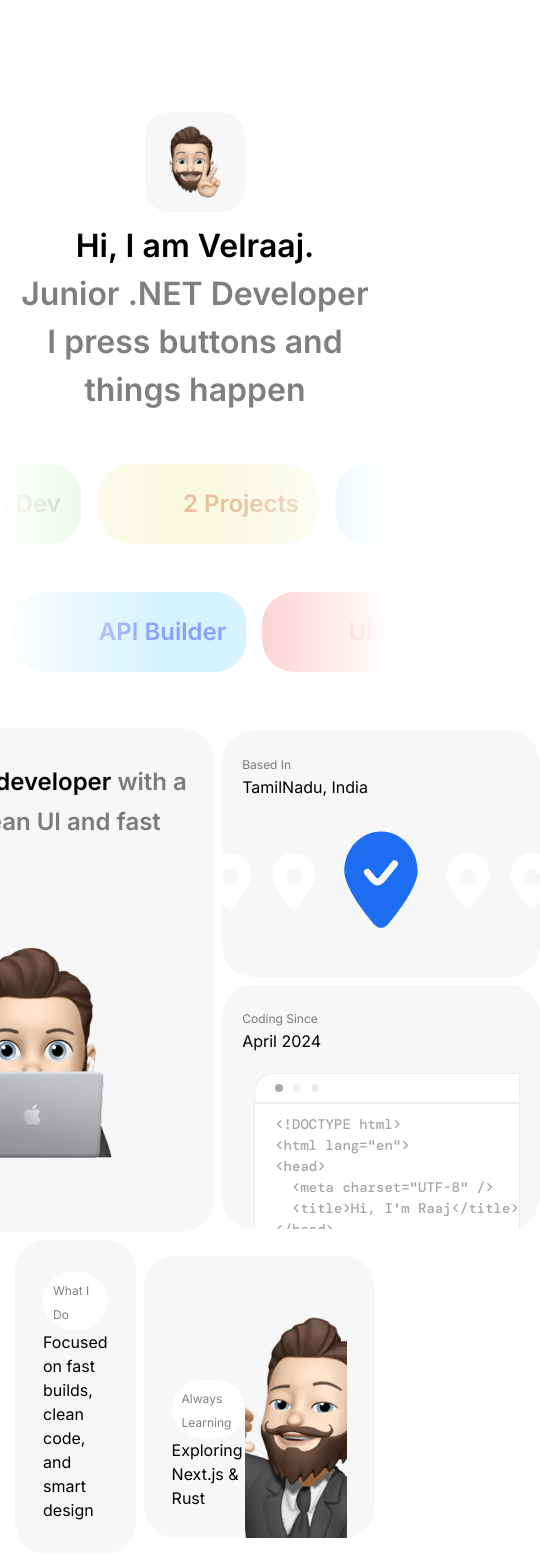
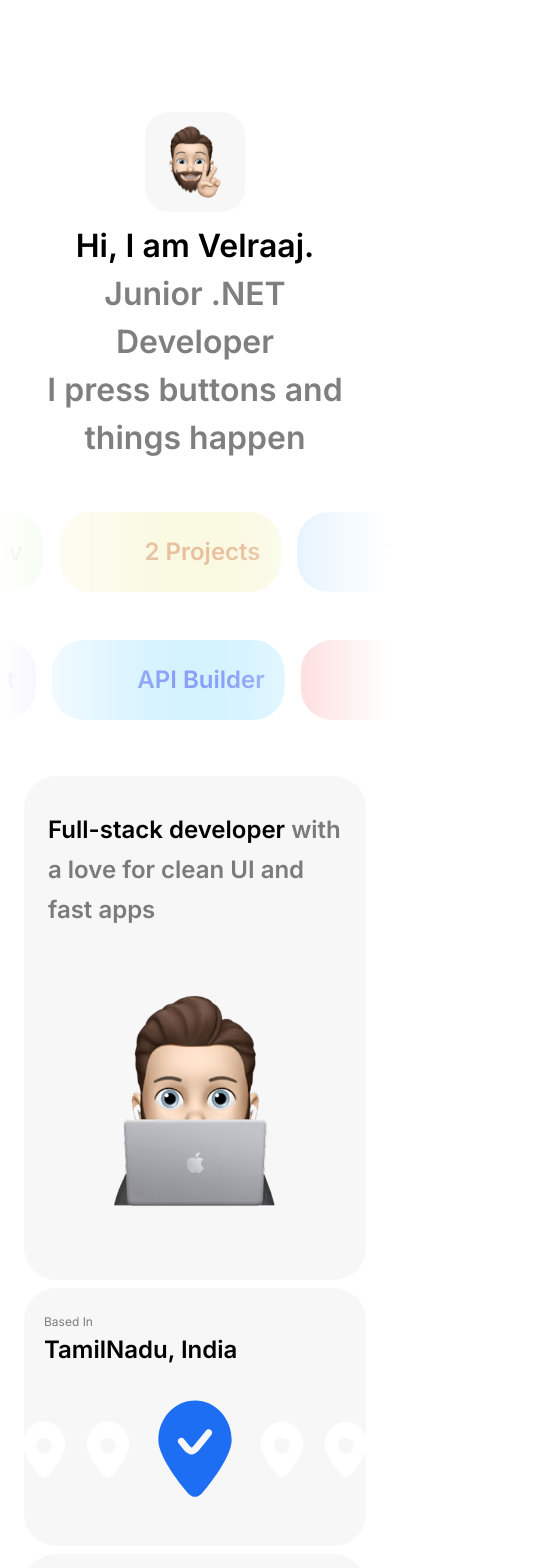
Before and after one commit to velraaj18/my-portfolio, a Next.js app: page / in a window 390 px wide. Shown: the top 1568 px of the page, 540 px wide, since content can reach past the window. Built offline with nearby package versions, Linux system fonts and the light colour scheme; some icons are missing.

Commit message:
Completed the footer section Worked on responsiveness on some pages

```diff
--- a/app/components/AboutSection.tsx
+++ b/app/components/AboutSection.tsx
@@ -21,8 +21,8 @@ const AboutSection = () => {
   return (
     <>
       <div className="about flex flex-col gap-2 container max-w-[880px]">
-        <div className="firstRow flex items-center justify-center gap-2 content-style">
-          <div className="left basis-1/2 bg-[#f7f7f7] rounded-4xl p-6">
+        <div className="firstRow flex flex-col md:flex-row items-stretch gap-2 content-style">
+          <div className="left w-full md:basis-1/2 bg-[#f7f7f7] rounded-4xl p-6">
             <h2 className="max-w-[320px] leading-10">
               Full-stack developer{" "}
               <span className="">with a love for clean UI and fast apps</span>{" "}
@@ -35,7 +35,7 @@ const AboutSection = () => {
               />
             </div>
           </div>
-          <div className="right basis-1/2 flex flex-col gap-2">
+          <div className="right w-full md:basis-1/2 flex flex-col gap-2">
             <div className="basis-1/2 bg-[#f7f7f7] rounded-4xl">
               <div className="px-5 pt-5">
                 <span className="text-[#00000080] text-xs">Based In</span>
@@ -103,17 +103,17 @@ const AboutSection = () => {
           </div>
         </div>
 
-        <div className="secondRow flex items-center justify-center gap-2 content-style ">
-          <div className="left basis-1/3 bg-[#f7f7f7] rounded-4xl px-7 py-8">
-            <div className="content flex flex-col items-start justify-between aspect-[1]">
+        <div className="secondRow flex flex-col content-style md:flex-row items-stretch justify-center gap-2 ">
+          <div className="left w-full md:basis-1/3 bg-[#f7f7f7] rounded-4xl px-7 py-8">
+            <div className="content flex flex-col items-start justify-between aspect-auto md:aspect-[1]">
               <div className="pill rounded-4xl">
                 <span className="text-[#00000080] text-xs">What I Do</span>
               </div>
               <h3>Focused on fast builds, clean code, and smart design</h3>
             </div>
           </div>
-          <div className="right flex items-end basis-2/3 bg-[#f7f7f7] rounded-4xl px-7 pt-8">
-            <div className="growth-card-content flex flex-col items-start justify-between aspect-[1] pb-7">
+          <div className="right w-full md:basis-2/3 flex items-end bg-[#f7f7f7] rounded-4xl px-5 py-6 md:px-7 md:pt-8">
+            <div className="growth-card-content flex flex-col items-start justify-between pb-7 aspect-auto md:aspect-[1] gap-12 md:gap-0">
               <div className="pill rounded-4xl">
                 <span className="text-[#00000080] text-xs">
                   Always Learning
--- a/app/components/AchievementsSection.tsx
+++ b/app/components/AchievementsSection.tsx
@@ -26,7 +26,7 @@ const AchievementsSection = () => {
           <h2>Little Big Wins</h2>
         </div>
         <div className="achievements-content md: mt-10">
-          <div className="achievements-list md:flex flex-col gap-5">
+          <div className="achievements-list flex flex-col gap-5">
                 {
                     achivementsList.map((item, index) => (
                         <div
--- /dev/null
+++ b/app/components/FooterSection.jsx
@@ -0,0 +1,86 @@
+import React from "react";
+
+const FooterSection = () => {
+  return (
+    <>
+      <div className="container max-w-[880px] content-style">
+        <div className="footer-header flex flex-col items-start">
+          <p className="text-xs text-[#00000059] font-semibold">GET IN TOUCH</p>
+          <h2>Let's Connect</h2>
+        </div>
+        <div className="footer-content flex flex-col mt-7 gap-3">
+          <div className="footerrow1 flex flex-col md:flex-row gap-3">
+            <div className="w-full md:basis-1/2 left rounded-4xl bg-[#f7f7f7] flex flex-col items-center justify-center md:px-14 py-8">
+              <p className="text-xs text-[#00000059] font-semibold">Connect</p>
+              <h3>Velraaj30@gmail.com</h3>
+            </div>
+            <div className="w-full md:basis-1/2 right bg-[#f7f7f7] rounded-4xl flex flex-col items-center justify-center md:px-14 py-8">
+              <p className="text-xs text-[#00000059] font-semibold">Connect</p>
+              <h3>Velraaj30@gmail.com</h3>
+            </div>
+          </div>
+          <div className="footerrow2 flex flex-col md:flex-row gap-3">
+            <div className="w-full md:basis-1/3 left rounded-4xl bg-[#f7f7f7]">
+              <div className="footer-content flex flex-col items-center aspect-[1] justify-between p-6">
+                <div className="footer-text flex flex-col items-center justify-start">
+                  <p className="text-sm font-semibold">Hi I'm Raaj.</p>
+                  <p className="text-sm text-[#00000059] font-semibold">
+                    I press buttons and
+                    <br /> interfaces happen
+                  </p>
+                </div>
+                <div>
+                  <img
+                    src="/images/avatar2.avif"
+                    alt=""
+                    className="md:max-w-40 h-auto aspect-[1]"
+                  />
+                </div>
+              </div>
+            </div>
+            <div className="w-full md:basis-2/3 right rounded-4xl bg-[#f7f7f7] p-8 md:flex flex-col justify-between">
+                <div className="flex gap-5">
+                    <div className="basis-1/3">
+                        <div className="flex flex-col items-start">
+                            <p className="text-sm font-semibold text-[#00000059]">Menu</p>
+                            <div className="flex flex-col gap-2 mt-3">
+                                <h3><a href="">Home</a></h3>
+                                <h3><a href="">Works</a></h3>
+                                <h3><a href="">About</a></h3>
+                            </div>
+                        </div>
+                    </div>
+                    <div className="basis-1/3">
+                        <div className="flex flex-col items-start">
+                                <p className="text-sm font-semibold text-[#00000059]">Follow</p>
+                                <div className="flex flex-col gap-2 mt-3">
+                                <h3><a href="">Home</a></h3>
+                                <h3><a href="">Works</a></h3>
+                                <h3><a href="">About</a></h3>
+                            </div>
+                            </div>
+                        </div>
+                    <div className="basis-1/3">
+                        <div className="flex flex-col items-start">
+                            <p className="text-sm font-semibold text-[#00000059]">Explore</p>
+                            <div className="flex flex-col gap-2 mt-3">
+                                <h3><a href="">Home</a></h3>
+                                <h3><a href="">Works</a></h3>
+                                <h3><a href="">About</a></h3>
+                            </div>
+                        </div>
+                    </div>
+                </div>
+                <div className="flex items-center justify-between">
+                    <p className="text-sm text-[#00000059] font-semibold">© 2024, Bluren</p>
+                    <p className="text-sm text-[#00000059] font-semibold">Back to Top</p>
+                </div>
+            </div>
+          </div>
+        </div>
+      </div>
+    </>
+  );
+};
+
+export default FooterSection;
--- a/app/globals.css
+++ b/app/globals.css
@@ -14,7 +14,7 @@ h2 > span {
 
 .container {
   margin: auto;
-  padding: 0 15px;
+  padding: 0 40px;
 }
 
 .location-images-wrapper {
@@ -111,6 +111,10 @@ pre code {
   padding: 5px 10px 5px 10px;
 }
 
+.tech-section {
+  padding: 0px 28px;
+}
+
 .tech-section-content p {
   font-size: 14px;
   font-weight: 600;
@@ -199,6 +203,15 @@ pre code {
     font-weight: 600;
     margin: 10px 0;
   }
+
+  .content-style h3 {
+    font-size: 24px;
+    font-weight: 600;
+  }
+
+  .container{
+    padding: 0px 24px 0px 24px;
+  }
 }
 
 @media (min-width: 768px) {
@@ -228,7 +241,7 @@ pre code {
 
   .container {
     margin: auto;
-    padding: 0 15px;
+    padding: 0px 40px;
   }
 
   .project-carousal{
--- a/app/page.tsx
+++ b/app/page.tsx
@@ -7,6 +7,7 @@ import AboutSection from "./components/AboutSection";
 import ProjectSection from "./components/ProjectSection";
 import TechSection from "./components/TechSection";
 import AchievementsSection from "./components/AchievementsSection";
+import FooterSection from "./components/FooterSection";
 
 const HomePage = () => {
   return (
@@ -35,6 +36,8 @@ const HomePage = () => {
           <Spacer/>
           <Spacer/>
           <Spacer/>
+          <FooterSection/>
+          <Spacer/>
         </div>
       </main>
     </>
```
Also changed, not shown: app/components/TechSection.jsx (+20 -26 lines).
